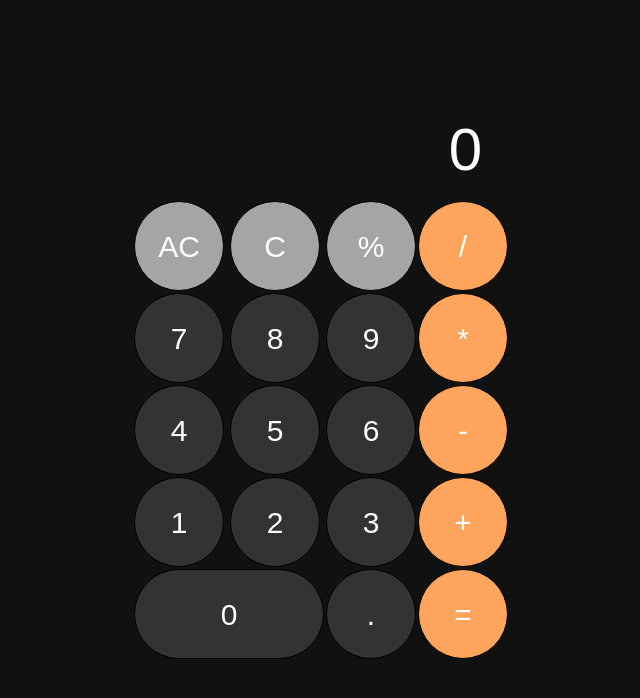
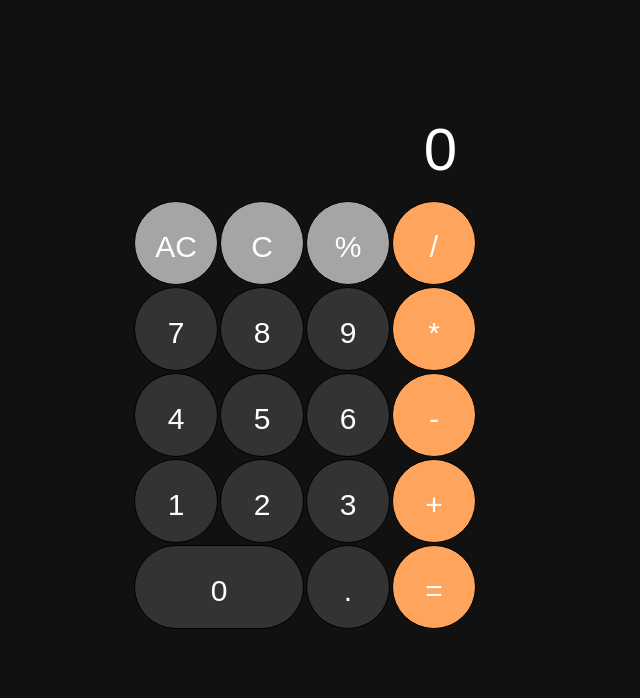
Before and after one commit to parham-ab/JavaScript-Calculator, a plain HTML site: page index.html in a window 1280 px wide. Shown: the whole page, without its empty margins (308-948 px from the left). Drawn offline with Linux system fonts and the light colour scheme.

Commit message:
styles updated

```diff
--- a/index.html
+++ b/index.html
@@ -73,7 +73,7 @@
           </tr>
           <tr>
             <td colspan="2">
-              <div class="key btn" style="width: 190px">0</div>
+              <div class="key btn" style="width: 170px">0</div>
             </td>
             <td>
               <div class="key btn">.</div>
--- a/style.css
+++ b/style.css
@@ -10,7 +10,6 @@
 }
 body {
   background-color: #111;
-  overflow: hidden;
 }
 .calc {
   width: 400px;
@@ -20,7 +19,7 @@ body {
   color: #fff;
   text-align: right;
   font-size: 60px;
-  padding: 15px 50px;
+  padding: 15px 75px;
 }
 .keypad-table tr:first-child .key {
   background-color: #a5a5a5;
@@ -35,8 +34,8 @@ body {
   background-color: #ffa45ccc;
 }
 .key {
-  width: 90px;
-  height: 90px;
+  width: 84px;
+  height: 84px;
   border: 1px solid black;
   text-align: center;
   line-height: 90px;
```
